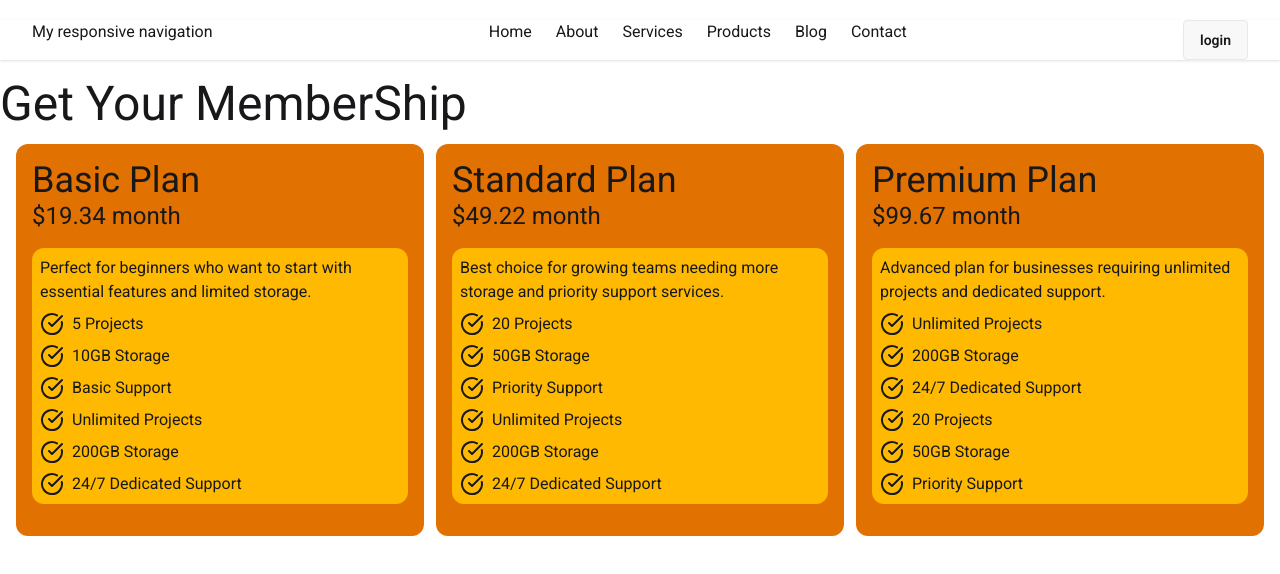
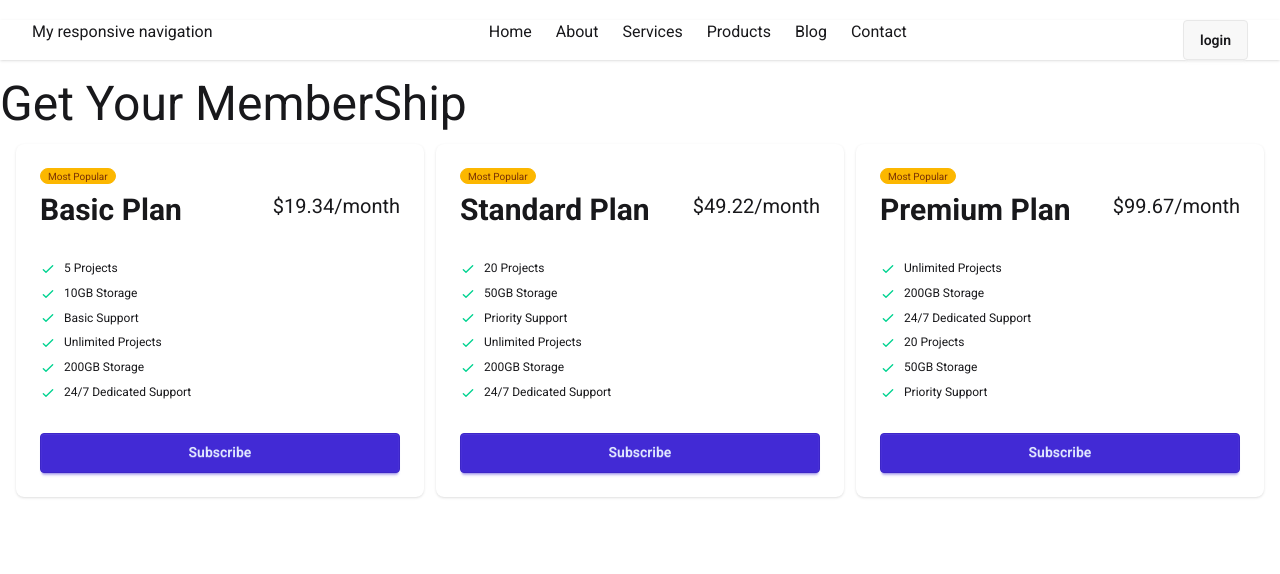
Before and after one commit to Srabonti721/tailwind-react-pricing-options, a React (Vite) app: page / in a window 1280 px wide. Shown: the top 574 px of the page. Built offline with nearby package versions, Linux system fonts and the light colour scheme.

Commit message:
using daisy card and update card data

```diff
--- a/public/priceingData.json
+++ b/public/priceingData.json
@@ -2,7 +2,7 @@
   {
     "id": 1,
     "plan": "Basic Plan",
-    "price": "$19.34 month",
+    "price": "$19.34/month",
     "duration": "Monthly",
      "description": "Perfect for beginners who want to start with essential features and limited storage.",
     "features": [
@@ -17,7 +17,7 @@
   {
     "id": 2,
     "plan": "Standard Plan",
-    "price": "$49.22 month",
+    "price": "$49.22/month",
     "duration": "Monthly",
      "description": "Best choice for growing teams needing more storage and priority support services.",
     "features": [
@@ -32,7 +32,7 @@
   {
     "id": 3,
     "plan": "Premium Plan",
-    "price": "$99.67 month",
+    "price": "$99.67/month",
     "duration": "Monthly",
      "description": "Advanced plan for businesses requiring unlimited projects and dedicated support.",
     "features": [
--- /dev/null
+++ b/src/components/DaisyPricing/DaisyPricing.jsx
@@ -0,0 +1,29 @@
+import React from 'react';
+
+const DaisyPricing = ({ prices }) => {
+    const { plan, price, features } = prices
+    return (
+        <div className="card bg-base-100 shadow-sm">
+            <div className="card-body">
+                <span className="badge badge-xs badge-warning">Most Popular</span>
+                <div className="flex justify-between">
+                    <h2 className="text-3xl font-bold">{plan}</h2>
+                    <span className="text-xl">{price}</span>
+                </div>
+                <ul className="mt-6 flex flex-col gap-2 text-xs">
+                    {
+                        features.map((feature, index) => <li key={index}>
+                            <svg xmlns="http://www.w3.org/2000/svg" className="size-4 me-2 inline-block text-success" fill="none" viewBox="0 0 24 24" stroke="currentColor"><path strokeLinecap="round" strokeLinejoin="round" strokeWidth="2" d="M5 13l4 4L19 7" /></svg>
+                            <span>{feature}</span>
+                        </li>)
+                    }
+                </ul>
+                <div className="mt-6">
+                    <button className="btn btn-primary btn-block">Subscribe</button>
+                </div>
+            </div>
+        </div>
+    );
+};
+
+export default DaisyPricing;
--- a/src/components/Options/PriceingOption.jsx
+++ b/src/components/Options/PriceingOption.jsx
@@ -1,5 +1,6 @@
 import React, { use } from 'react';
 import PricingCard from './PricingCard';
+import DaisyPricing from '../DaisyPricing/DaisyPricing';
 
 const PriceingOption = ({pricingPromise}) => {
     const pricing = use (pricingPromise)
@@ -7,9 +8,12 @@
     return (
         <div>
             <h1 className='md:text-3xl lg:text-5xl '>Get Your MemberShip</h1>
-          <div className='grid grid-cols-3 gap-3 px-4 my-4'>
+          <div className='grid md:grid-cols-2 lg:grid-cols-3 gap-3 px-4 my-4'>
+            {/* {
+                pricing.map(prices =><PricingCard key={prices.id} prices={prices}></PricingCard>)
+            } */}
             {
-                pricing.map(prices =><PricingCard key={prices.id} prices={prices}></PricingCard>)
+                pricing.map(prices=><DaisyPricing key={prices.id} prices={prices}></DaisyPricing>)
             }
           </div>
         </div>
--- a/src/components/Options/PricingCard.jsx
+++ b/src/components/Options/PricingCard.jsx
@@ -7,19 +7,20 @@
     const { price, plan, description, features } = prices
 
     return (
-        <div className='bg-amber-600 rounded-xl p-4'>
+        <div className='bg-amber-600 rounded-xl p-4 flex flex-col'>
             {/* card header */}
             <div>
                 <h2 className='text-4xl'>{plan}</h2>
                 <h2 className='text-2xl'>{price}</h2>
             </div>
             {/* card body */}
-            <div className='bg-amber-400  my-4 p-2 rounded-xl'>
+            <div className='bg-amber-400  my-4 p-2 rounded-xl flex-1'>
                 <p>{description}</p>
                 {
                     features.map((feat, index) => <PricingFeatures key={index} feat={feat}></PricingFeatures>)
                 }
             </div>
+            <button className='btn w-full'>Subscribe</button>
         </div>
     );
 };
```
